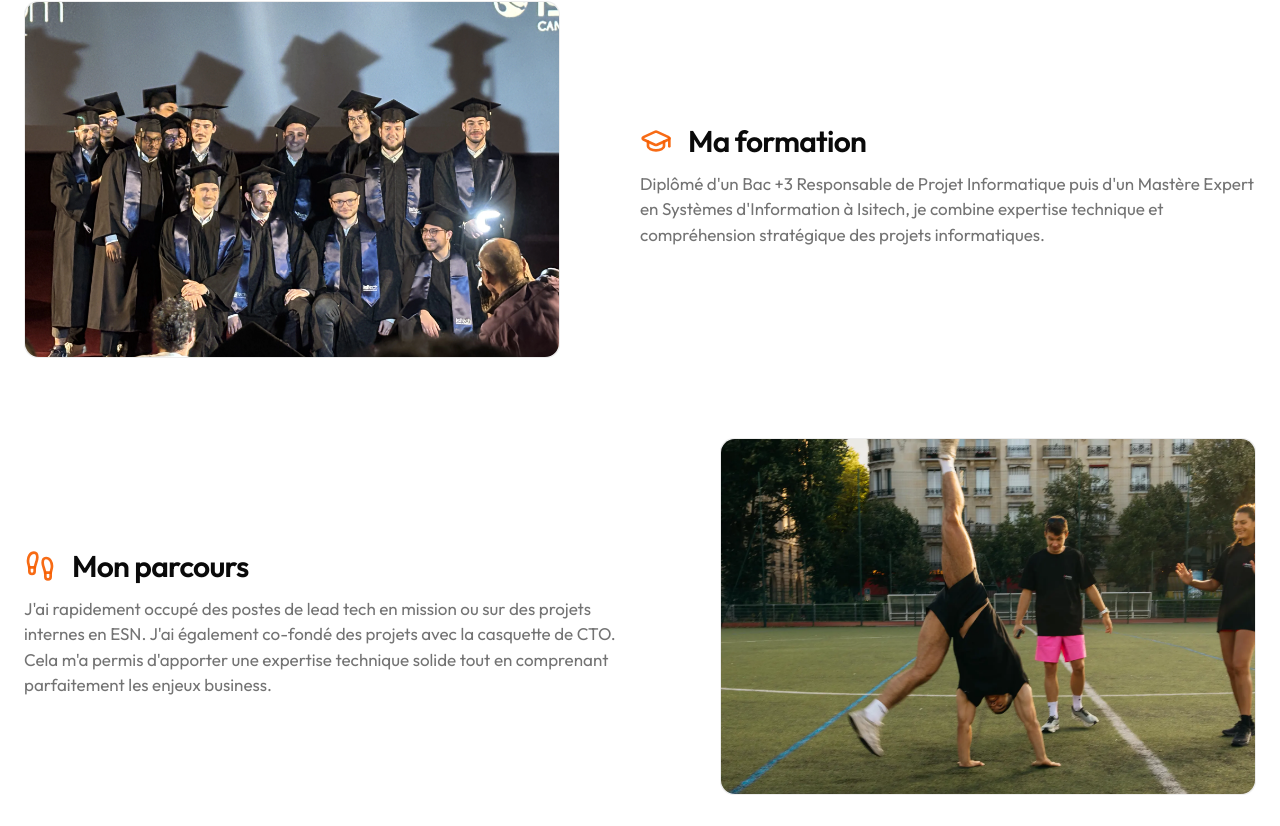
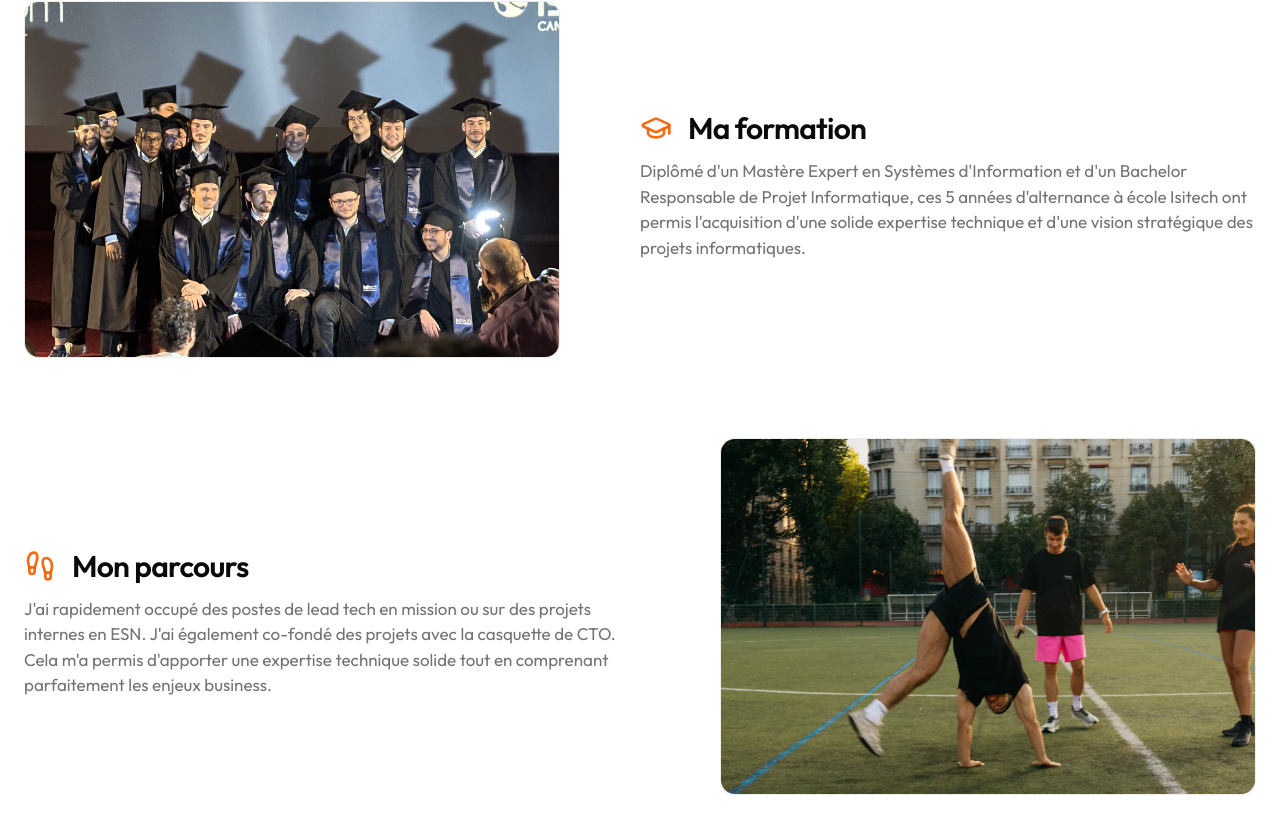
Before and after one commit to Rabire/rabire.com, a Next.js app: page / in a window 1280 px wide. Shown: the part 1534-2360 px from the top of the page. Built offline with nearby package versions, Linux system fonts and the light colour scheme; a web font is replaced by a local one.

Commit message:
Amélioration des descriptions dans les sections "À propos" et "Contact". Mise à jour de la formation pour refléter une expertise technique et stratégique accrue. Simplification de la localisation en supprimant "France".

```diff
--- a/components/about-section.tsx
+++ b/components/about-section.tsx
@@ -19,7 +19,7 @@ const features = [
     icon: GraduationCapIcon,
     title: "Ma formation",
     details:
-      "Diplômé d'un Bac +3 Responsable de Projet Informatique puis d'un Mastère Expert en Systèmes d'Information à Isitech, je combine expertise technique et compréhension stratégique des projets informatiques.",
+      "Diplômé d'un Mastère Expert en Systèmes d'Information et d'un Bachelor Responsable de Projet Informatique, ces 5 années d'alternance à école Isitech ont permis l'acquisition d'une solide expertise technique et d'une vision stratégique des projets informatiques.",
     image: "/images/isitech.webp",
   },
   {
--- a/components/contact-section/details.tsx
+++ b/components/contact-section/details.tsx
@@ -19,7 +19,7 @@ const DETAILS = [
   {
     icon: MapPin,
     title: "Localisation",
-    description: "Marseille, France (dès janvier 2026)",
+    description: "Marseille (dès janvier 2026)",
   },
 ];
 
```
